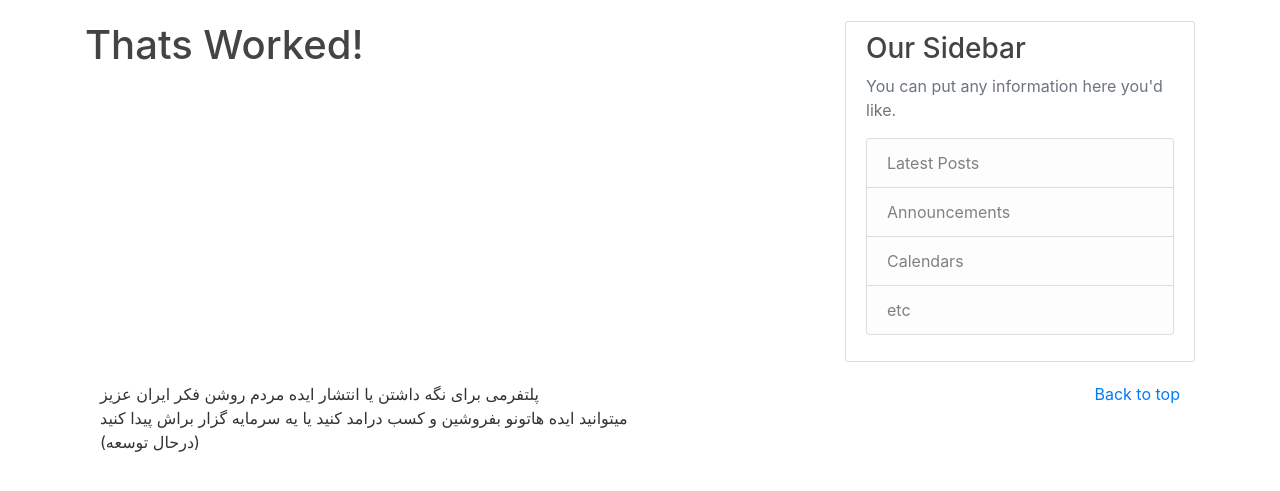
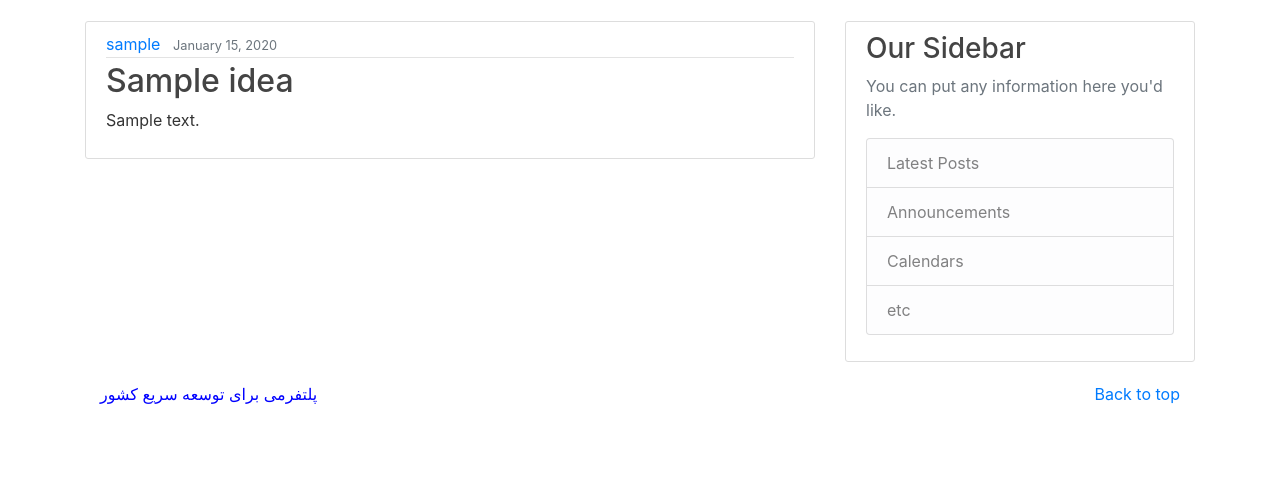
Before and after one commit to MohammadmahdiAhmadi/DevopsDemo, a Django app: page / in a window 1280 px wide. Shown: the part 59-550 px from the top of the page. Run offline with Django 3.2, Linux system fonts and the light colour scheme; tables that the repository leaves empty hold one stand-in row (values such as "Sample post"); some libraries are stand-ins or nearby versions.

Commit message:
functionaling home page. we can create idea from admin page and show them on home page. + some information on about page and add footer

```diff
--- a/blog/templates/blog/base.html
+++ b/blog/templates/blog/base.html
@@ -58,13 +58,9 @@
       </div>
       <footer class="container">
         <p class="float-right"><a href="#">Back to top</a></p>
-        <p>
-        پلتفرمی برای نگه داشتن یا انتشار ایده مردم روشن فکر ایران عزیز<br>
-        میتوانید ایده هاتونو بفروشین و کسب درامد کنید یا یه سرمایه گزار براش پیدا کنید<br>
-        (درحال توسعه)
+        <p style="color:blue">پلتفرمی برای توسعه سریع کشور</p>
       </footer>
     </main>
-
     <!-- Optional JavaScript -->
     <!-- jQuery first, then Popper.js, then Bootstrap JS -->
     <script src="https://code.jquery.com/jquery-3.2.1.slim.min.js" integrity="sha384-KJ3o2DKtIkvYIK3UENzmM7KCkRr/rE9/Qpg6aAZGJwFDMVNA/GpGFF93hXpG5KkN" crossorigin="anonymous"></script>
--- a/blog/templates/blog/home.html
+++ b/blog/templates/blog/home.html
@@ -2,6 +2,17 @@
 
 {% block content %}
 
-    <h1>Thats Worked!</h1>
+{% for idea in ideas %}
+    <article class="media content-section">
+    <div class="media-body">
+        <div class="article-metadata">
+            <a class="mr-2" href="">{{ idea.author }}</a>
+            <small class="text-muted">{{ idea.date_posted|date:"F d, Y" }}</small>
+        </div>
+        <h2><a class="article-title" href="">{{ idea.title }}</a></h2>
+        <p class="article-content">{{ idea.content }}</p>
+    </div>
+    </article>
+{% endfor %}
 
 {% endblock content %}
--- a/blog/urls.py
+++ b/blog/urls.py
@@ -1,11 +1,12 @@
 from django.urls import path
 
+from . import views
 from .views import(
     IdeaListView,
 )
 
 
 urlpatterns = [
-    path('', IdeaListView.as_view(), name = 'blog-home'),
-    # path('about/', , name = 'about-home'),
+    path('', IdeaListView.as_view(), name = 'home'),
+    path('about/', views.about, name = 'about'),
 ]
--- a/blog/views.py
+++ b/blog/views.py
@@ -11,3 +11,9 @@ from .models import Idea
 class IdeaListView(ListView):
     model = Idea
     template_name = 'blog/home.html'
+    context_object_name = 'ideas'
+    ordering = ['-date_posted']
+
+
+def about(request):
+    return render(request, 'blog/about.html', {'title': 'About'})
```
Also changed, not shown: blog/templates/blog/about.html (added, +10 -0 lines).
